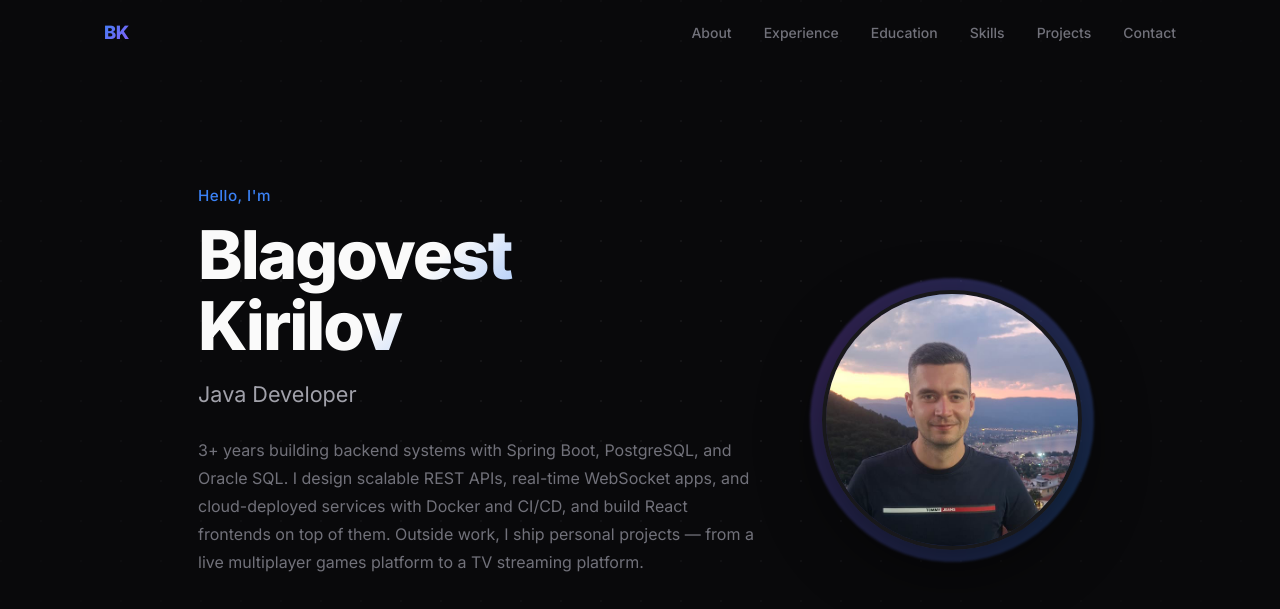
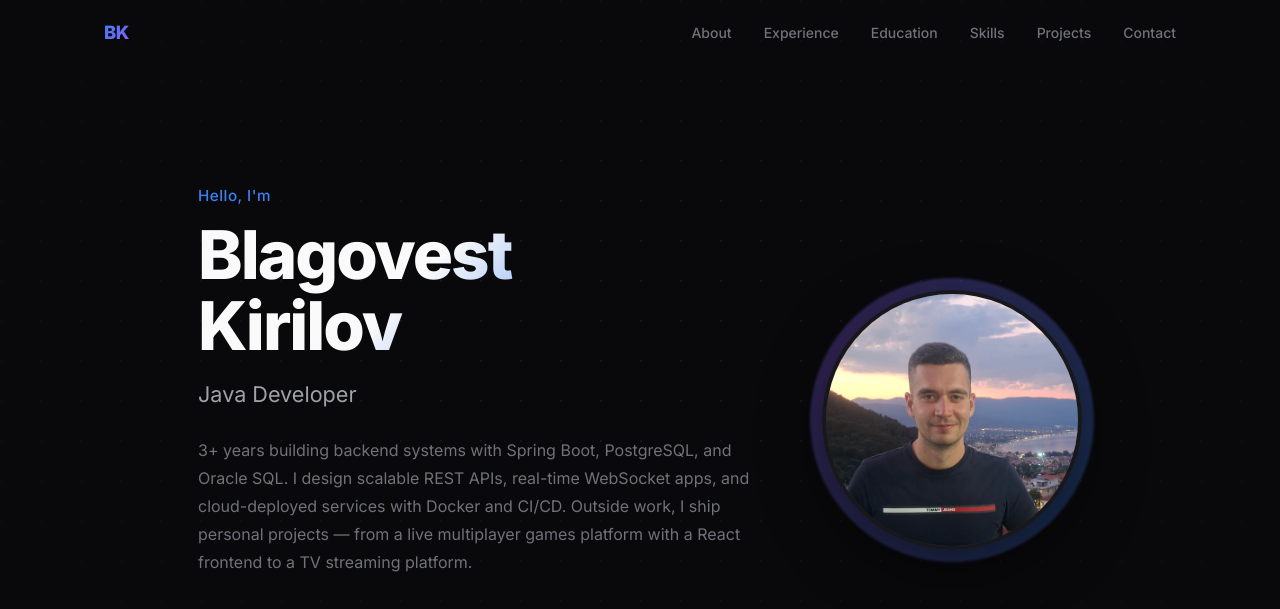
Before and after one commit to BlagovestKirilov/BlagovestKirilovPersonalPage, a plain HTML site: page index.html in a window 1280 px wide. Shown: the top 609 px of the page. Drawn offline with Linux system fonts and the light colour scheme.

Commit message:
List TypeScript and React as skills, and say where React is used
TypeScript and React join Languages & Frameworks, after the Spring
stack, in the plain style: Java and Spring stay the highlighted core.

The intro names React once, against the project that uses it — the live
games platform has a React frontend — rather than as a general claim
about the backend work in the sentence before, which it was not part of.

Co-Authored-By: Claude Opus 5.5 <noreply@anthropic.com>

```diff
--- a/index.html
+++ b/index.html
@@ -41,8 +41,8 @@
             <p class="hero__role">Java Developer</p>
             <p class="hero__bio">
                 3+ years building backend systems with Spring Boot, PostgreSQL, and Oracle SQL.
-                I design scalable REST APIs, real-time WebSocket apps, and cloud-deployed services with Docker and CI/CD, and build React frontends on top of them.
-                Outside work, I ship personal projects — from a live multiplayer games platform to a TV streaming platform.
+                I design scalable REST APIs, real-time WebSocket apps, and cloud-deployed services with Docker and CI/CD.
+                Outside work, I ship personal projects — from a live multiplayer games platform with a React frontend to a TV streaming platform.
             </p>
             <div class="hero__actions">
                 <a href="mailto:blagovestkirilov1@gmail.com" class="btn btn--ghost">
@@ -226,6 +226,8 @@
                     <span class="tag tag--accent">Spring Security</span>
                     <span class="tag tag--accent">Spring Data JPA</span>
                     <span class="tag tag--accent">Spring WebSocket</span>
+                    <span class="tag">React</span>
+                    <span class="tag">TypeScript</span>
                     <span class="tag">Maven</span>
                     <span class="tag">MapStruct</span>
                     <span class="tag">Lombok</span>
```
